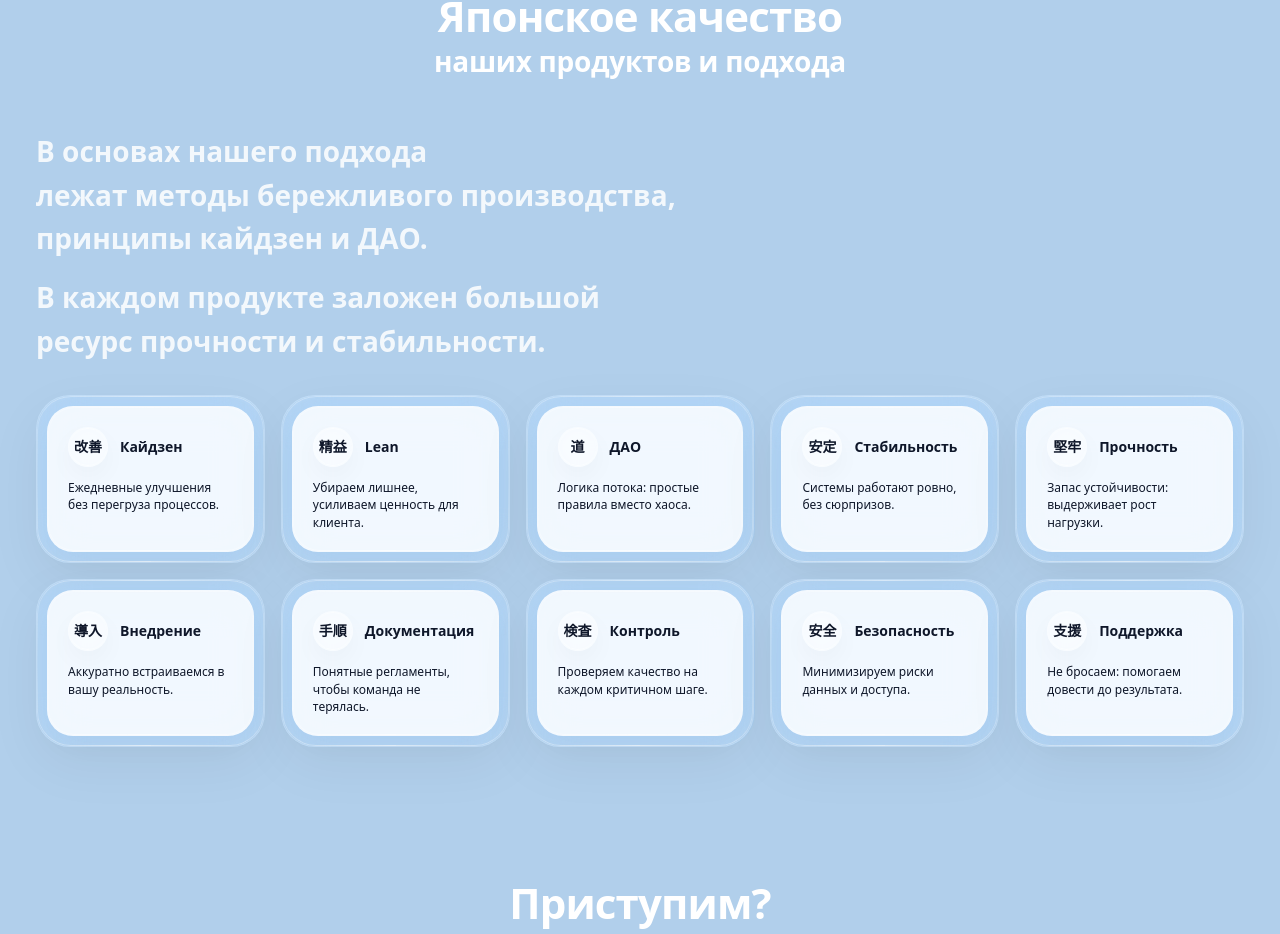
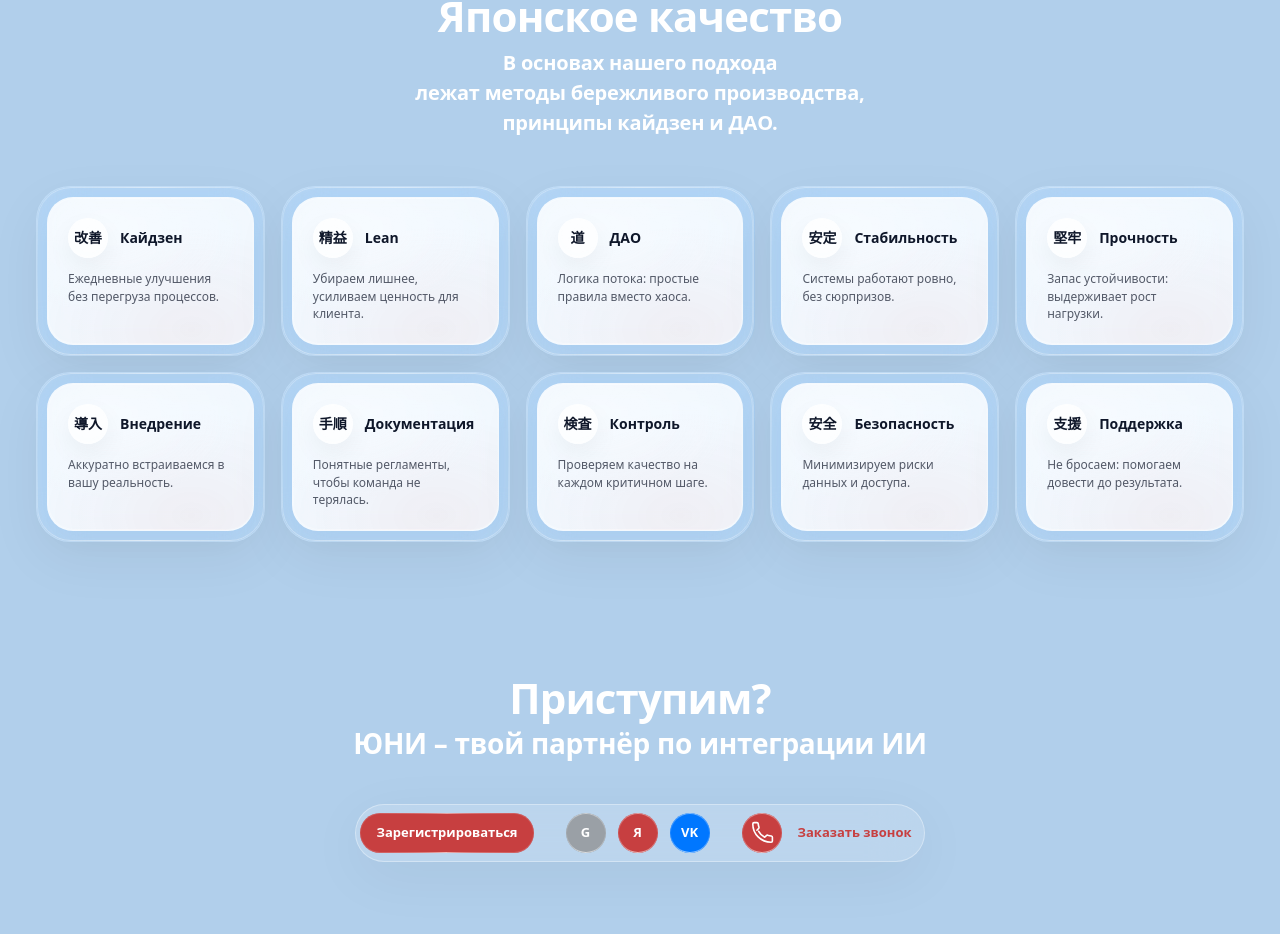
Before and after one commit to uniconsulting/uni.com, a Next.js app: page / in a window 1280 px wide. Shown: the part 6700-7634 px from the top of the page. After the commit the page ends 7602 px from the top, so only its background shows below. Built offline with nearby package versions, Linux system fonts and the light colour scheme.

Commit message:
Update JapanQuality.tsx

```diff
--- a/src/components/sections/JapanQuality.tsx
+++ b/src/components/sections/JapanQuality.tsx
@@ -1,6 +1,7 @@
 "use client";
 
 import React from "react";
+import { AnimatePresence, motion, useReducedMotion } from "framer-motion";
 
 type Card = {
   title: string;
@@ -21,112 +22,223 @@ const CARDS: Card[] = [
   { title: "Поддержка", badge: "支援", desc: "Не бросаем: помогаем довести до результата." },
 ];
 
-// ВАЖНО: не используем template literal внутри <style>{...}</style>, чтобы Turbopack не ломался
+// Turbopack-safe CSS string
 const JQ_STYLE =
   "@media (prefers-reduced-motion: reduce){.jq-sweep{animation:none !important;}}" +
   "@keyframes badgeSweep{" +
   "0%{transform:translateX(-120%) rotate(10deg);opacity:0;}" +
-  "12%{opacity:.55;}" +
+  "12%{opacity:.45;}" +
   "32%{opacity:0;}" +
   "100%{transform:translateX(160%) rotate(10deg);opacity:0;}" +
   "}";
 
 export default function JapanQuality() {
+  const reduceMotion = useReducedMotion();
+
+  // 1) циклический текст под заголовком
+  const [phraseIdx, setPhraseIdx] = React.useState(0);
+
+  React.useEffect(() => {
+    if (reduceMotion) return;
+    const t = window.setInterval(() => setPhraseIdx((p) => (p === 0 ? 1 : 0)), 5000);
+    return () => window.clearInterval(t);
+  }, [reduceMotion]);
+
+  const RotatingText = phraseIdx === 0 ? (
+    <>
+      В каждом продукте заложен большой
+      <br />
+      ресурс прочности и стабильности.
+    </>
+  ) : (
+    <>
+      В основах нашего подхода
+      <br />
+      лежат методы бережливого производства,
+      <br />
+      принципы кайдзен и ДАО.
+    </>
+  );
+
+  // анимации карточек
+  const cardIn = {
+    hidden: { opacity: 0, y: 14, filter: "blur(6px)" },
+    show: (i: number) => ({
+      opacity: 1,
+      y: 0,
+      filter: "blur(0px)",
+      transition: {
+        duration: 0.55,
+        ease: [0.22, 1, 0.36, 1],
+        delay: 0.05 + i * 0.04,
+      },
+    }),
+  } as const;
+
+  const outerVariants = reduceMotion
+    ? undefined
+    : {
+        rest: { y: 0 },
+        hover: { y: -2, transition: { duration: 0.45, ease: [0.22, 1, 0.36, 1] } },
+      };
+
+  const innerVariants = reduceMotion
+    ? undefined
+    : {
+        rest: { scale: 1 },
+        hover: { scale: 1.01, transition: { duration: 0.45, ease: [0.22, 1, 0.36, 1] } },
+      };
+
+  const badgeTextVariants = reduceMotion
+    ? undefined
+    : {
+        rest: { color: "#0f172a" },
+        hover: { color: "#c73f40", transition: { duration: 0.9, ease: [0.22, 1, 0.36, 1] } },
+      };
+
   return (
     <section id="japanese-quality" className="relative py-14 md:py-20">
       <style dangerouslySetInnerHTML={{ __html: JQ_STYLE }} />
 
       <div className="mx-auto max-w-[1240px] px-4">
-        {/* Заголовок + подзаголовок по центру, без анимаций */}
+        {/* Заголовок по центру, без анимаций */}
         <div className="mx-auto max-w-[1240px] text-center">
           <h2 className="text-white font-semibold leading-[0.95] tracking-[-0.02em] text-[24px] sm:text-[32px] lg:text-[42px]">
             Японское качество
           </h2>
-          <div className="mt-1 text-white font-semibold tracking-[-0.01em] text-[16px] sm:text-[28px] lg:text-[28px]">
-            наших продуктов и подхода
+
+          {/* 1.1: циклический текст по центру (без подзаголовка) */}
+          <div className="mt-3 text-white font-semibold tracking-[-0.01em] text-[16px] sm:text-[20px] lg:text-[20px]">
+            {reduceMotion ? (
+              RotatingText
+            ) : (
+              <AnimatePresence mode="wait">
+                <motion.div
+                  key={phraseIdx}
+                  initial={{ opacity: 0, y: 6, filter: "blur(6px)" }}
+                  animate={{ opacity: 1, y: 0, filter: "blur(0px)" }}
+                  exit={{ opacity: 0, y: -6, filter: "blur(6px)" }}
+                  transition={{ duration: 0.7, ease: [0.22, 1, 0.36, 1] }}
+                >
+                  {RotatingText}
+                </motion.div>
+              </AnimatePresence>
+            )}
           </div>
         </div>
 
-        {/* Текст слева, 2 абзаца, 12px, с переносами строк как в ТЗ */}
+        {/* 1.2: убрали два абзаца слева */}
         <div className="mt-10 md:mt-12">
-          <div className="text-white/85 text-[12px] sm:text-[24px] lg:text-[28px] font-semibold leading-[1.55]">
-            <div>
-              В основах нашего подхода
-              <br />
-              лежат методы бережливого производства,
-              <br />
-              принципы кайдзен и ДАО.
-            </div>
-
-            <div className="mt-4">
-              В каждом продукте заложен большой
-              <br />
-              ресурс прочности и стабильности.
-            </div>
-          </div>
-
-          {/* Сетка карточек 2x5 (desktop), адаптивно вниз */}
-          <div className="mt-8 grid gap-4 sm:grid-cols-2 lg:grid-cols-5">
-            {CARDS.map((c) => (
-              <div
+          <div className="grid gap-4 sm:grid-cols-2 lg:grid-cols-5">
+            {CARDS.map((c, i) => (
+              <motion.div
                 key={c.title}
+                custom={i}
+                variants={cardIn}
+                initial={reduceMotion ? false : "hidden"}
+                whileInView={reduceMotion ? undefined : "show"}
+                viewport={{ once: true, amount: 0.35 }}
                 className={[
                   "lg-border",
                   "rounded-[34px] border border-white/18 bg-white/10",
                   "p-[10px]",
                   "backdrop-blur-[24px] backdrop-saturate-150",
                   "shadow-[0_18px_55px_rgba(0,0,0,0.05)]",
+                  "min-h-[170px]",
                 ].join(" ")}
               >
-                <div
+                <motion.div
+                  variants={innerVariants}
+                  initial={reduceMotion ? undefined : "rest"}
+                  animate={reduceMotion ? undefined : "rest"}
+                  whileHover={reduceMotion ? undefined : "hover"}
                   className={[
                     "lg-border",
                     "relative overflow-hidden",
                     "h-full",
-                    "rounded-[26px] border border-white/18 bg-white/82",
+                    "rounded-[26px] border border-white/18",
+                    "bg-white/82", // 3) фон внутри стекляшки
                     "p-5",
                     "shadow-[0_12px_35px_rgba(0,0,0,0.04)]",
-                    "backdrop-blur-[22px] backdrop-saturate-150",
+                    "backdrop-blur-[18px] backdrop-saturate-150",
                   ].join(" ")}
                 >
-                  {/* декоративный sweep внутри бейджа */}
+                  <div className="pointer-events-none absolute inset-0 rounded-[26px] opacity-70 bg-[radial-gradient(220px_140px_at_30%_20%,rgba(255,255,255,0.55),transparent_60%),radial-gradient(240px_160px_at_70%_90%,rgba(199,63,64,0.08),transparent_65%)]" />
+
+                  {/* контент */}
+                  <motion.div
+                    variants={outerVariants}
+                    initial={reduceMotion ? undefined : "rest"}
+                    animate={reduceMotion ? undefined : "rest"}
+                    whileHover={reduceMotion ? undefined : "hover"}
+                    className="relative"
+                  >
                     <div className="flex items-center gap-3">
+                      {/* бейдж */}
                       <div
                         className={[
                           "relative isolate overflow-hidden",
                           "h-10 w-10 rounded-full",
                           "lg-border border border-white/18",
-                        "bg-white/14 backdrop-blur-[18px]",
-                        "shadow-[0_10px_26px_rgba(0,0,0,0.03)]",
+                          "bg-white/60 backdrop-blur-[18px]",
+                          "shadow-[0_10px_26px_rgba(0,0,0,0.05)]",
                           "flex items-center justify-center",
                         ].join(" ")}
                         aria-hidden="true"
                       >
+                        {/* sweep: базовый (тёмный) + hover (красный) */}
                         <span
                           className="jq-sweep pointer-events-none absolute inset-y-0 left-0 w-[70%] opacity-0"
                           style={{
                             background:
-                            "linear-gradient(90deg, transparent 0%, rgba(255,255,255,0.3) 45%, transparent 100%)",
-                          animation: "badgeSweep 3.6s ease-in-out infinite",
+                              "linear-gradient(90deg, transparent 0%, rgba(15,23,42,0.35) 45%, transparent 100%)",
+                            animation: reduceMotion ? undefined : "badgeSweep 3.6s ease-in-out infinite",
                           }}
                         />
-                      <span className="relative text-[#0f172a] text-[14px] font-semibold leading-none">
+                        <span
+                          className={[
+                            "jq-sweep pointer-events-none absolute inset-y-0 left-0 w-[70%] opacity-0",
+                            "transition-opacity duration-700",
+                          ].join(" ")}
+                          style={{
+                            background:
+                              "linear-gradient(90deg, transparent 0%, rgba(199,63,64,0.55) 45%, transparent 100%)",
+                            animation: reduceMotion ? undefined : "badgeSweep 3.6s ease-in-out infinite",
+                          }}
+                        />
+                        {/* переключаем видимость красного sweep через hover по родителю */}
+                        <style
+                          dangerouslySetInnerHTML={{
+                            __html:
+                              "#japanese-quality .jq-card:hover .jq-sweep:nth-child(2){opacity:0;}#japanese-quality .jq-card:hover .jq-sweep:nth-child(3){opacity:.55;}",
+                          }}
+                        />
+
+                        <motion.span
+                          variants={badgeTextVariants}
+                          className="relative text-[14px] font-semibold leading-none"
+                          style={{ color: "#0f172a" }}
+                        >
                           {c.badge}
-                      </span>
+                        </motion.span>
                       </div>
 
-                    {/* название справа, на центральной линии бейджа */}
+                      {/* название */}
                       <div className="text-[#0f172a] font-semibold text-[14px] leading-none">
                         {c.title}
                       </div>
                     </div>
 
-                  {/* описание под бейджем */}
-                  <div className="mt-3 text-[#0f172a] text-[12px] leading-[1.45]">
+                    {/* описание */}
+                    <div className="mt-3 text-[#0f172a]/70 text-[12px] leading-[1.45]">
                       {c.desc}
                     </div>
-                </div>
-              </div>
+                  </motion.div>
+
+                  {/* обёртка-ховер таргет */}
+                  <div className="absolute inset-0 jq-card" aria-hidden="true" />
+                </motion.div>
+              </motion.div>
             ))}
           </div>
         </div>
```
Lines whose indentation alone changed are shown as unchanged.
